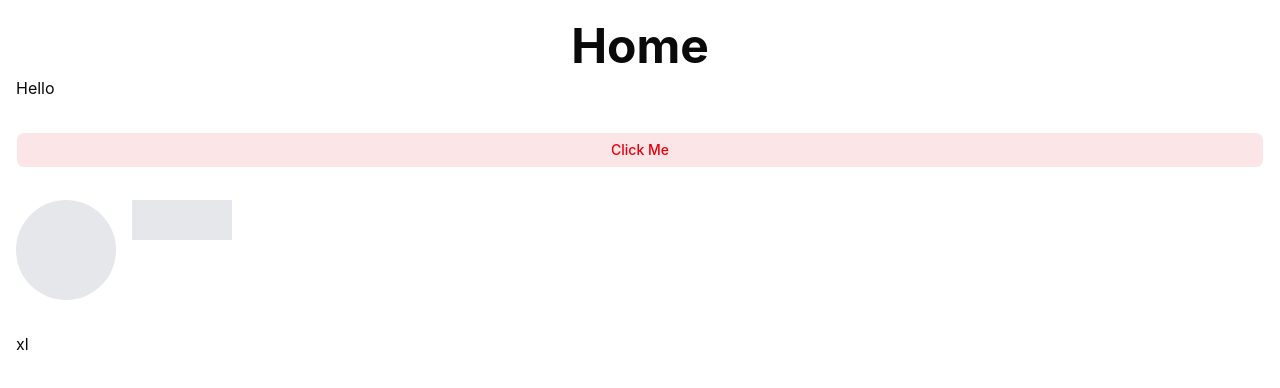
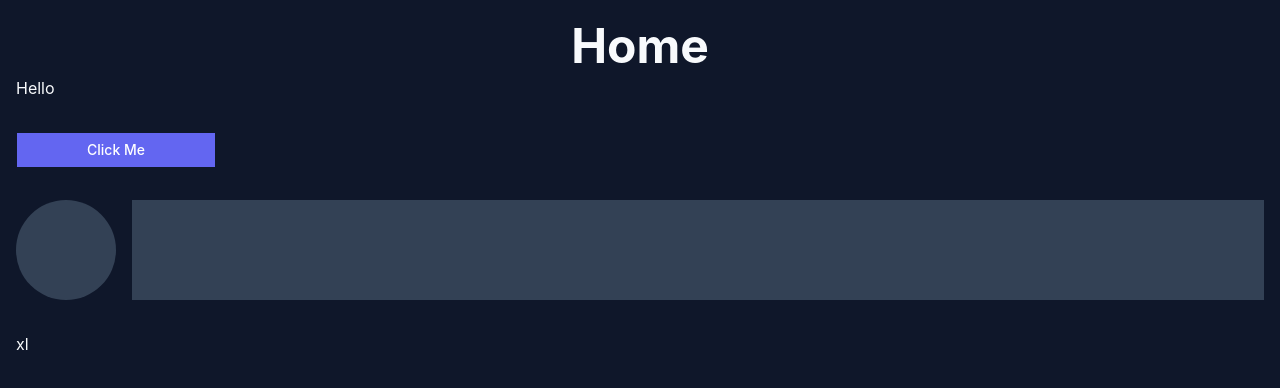
Before and after one commit to mjavason/Simple-React-Template, a React (Vite) app: page / in a window 1280 px wide. Shown: the top 388 px of the page. Built offline with nearby package versions, Linux system fonts and the light colour scheme.

Commit message:
Import new theme variables to global css

```diff
--- a/src/components/loaders.tsx
+++ b/src/components/loaders.tsx
@@ -20,7 +20,7 @@ export function SkeletonLoader({
   ...props
 }: React.ComponentProps<'div'>) {
   const skeletonClass =
-    'relative overflow-hidden bg-gray-200 before:absolute before:inset-y-0 before:left-0 before:w-2/3 before:bg-gradient-to-r before:from-transparent before:via-white/50 before:to-transparent before:animate-shimmer';
+    'relative overflow-hidden bg-border before:absolute before:inset-y-0 before:left-0 before:w-2/3 before:bg-gradient-to-r before:from-transparent before:via-white/50 before:to-transparent before:animate-shimmer';
 
   return (
     <div
--- a/src/index.css
+++ b/src/index.css
@@ -1,7 +1,7 @@
 @import 'tailwindcss';
-@import "tw-animate-css";
-@import "shadcn/tailwind.css";
-@import "@fontsource-variable/inter";
+@import 'tw-animate-css';
+@import 'shadcn/tailwind.css';
+@import '@fontsource-variable/inter';
 
 @custom-variant dark (&:is(.dark *));
 
@@ -33,218 +33,125 @@ code {
 }
 
 @theme inline {
-  --font-heading:
-    var(--font-sans);
-  --font-sans:
-    'Inter Variable', sans-serif;
-  --color-sidebar-ring:
-    var(--sidebar-ring);
-  --color-sidebar-border:
-    var(--sidebar-border);
-  --color-sidebar-accent-foreground:
-    var(--sidebar-accent-foreground);
-  --color-sidebar-accent:
-    var(--sidebar-accent);
-  --color-sidebar-primary-foreground:
-    var(--sidebar-primary-foreground);
-  --color-sidebar-primary:
-    var(--sidebar-primary);
-  --color-sidebar-foreground:
-    var(--sidebar-foreground);
-  --color-sidebar:
-    var(--sidebar);
-  --color-chart-5:
-    var(--chart-5);
-  --color-chart-4:
-    var(--chart-4);
-  --color-chart-3:
-    var(--chart-3);
-  --color-chart-2:
-    var(--chart-2);
-  --color-chart-1:
-    var(--chart-1);
-  --color-ring:
-    var(--ring);
-  --color-input:
-    var(--input);
-  --color-border:
-    var(--border);
-  --color-destructive:
-    var(--destructive);
-  --color-accent-foreground:
-    var(--accent-foreground);
-  --color-accent:
-    var(--accent);
-  --color-muted-foreground:
-    var(--muted-foreground);
-  --color-muted:
-    var(--muted);
-  --color-secondary-foreground:
-    var(--secondary-foreground);
-  --color-secondary:
-    var(--secondary);
-  --color-primary-foreground:
-    var(--primary-foreground);
-  --color-primary:
-    var(--primary);
-  --color-popover-foreground:
-    var(--popover-foreground);
-  --color-popover:
-    var(--popover);
-  --color-card-foreground:
-    var(--card-foreground);
-  --color-card:
-    var(--card);
-  --color-foreground:
-    var(--foreground);
-  --color-background:
-    var(--background);
-  --radius-sm:
-    calc(var(--radius) * 0.6);
-  --radius-md:
-    calc(var(--radius) * 0.8);
-  --radius-lg:
-    var(--radius);
-  --radius-xl:
-    calc(var(--radius) * 1.4);
-  --radius-2xl:
-    calc(var(--radius) * 1.8);
-  --radius-3xl:
-    calc(var(--radius) * 2.2);
-  --radius-4xl:
-    calc(var(--radius) * 2.6);
+  --font-heading: var(--font-sans);
+  --font-sans: 'Inter Variable', sans-serif;
+  --color-sidebar-ring: var(--sidebar-ring);
+  --color-sidebar-border: var(--sidebar-border);
+  --color-sidebar-accent-foreground: var(--sidebar-accent-foreground);
+  --color-sidebar-accent: var(--sidebar-accent);
+  --color-sidebar-primary-foreground: var(--sidebar-primary-foreground);
+  --color-sidebar-primary: var(--sidebar-primary);
+  --color-sidebar-foreground: var(--sidebar-foreground);
+  --color-sidebar: var(--sidebar);
+  --color-chart-5: var(--chart-5);
+  --color-chart-4: var(--chart-4);
+  --color-chart-3: var(--chart-3);
+  --color-chart-2: var(--chart-2);
+  --color-chart-1: var(--chart-1);
+  --color-ring: var(--ring);
+  --color-input: var(--input);
+  --color-border: var(--border);
+  --color-destructive: var(--destructive);
+  --color-accent-foreground: var(--accent-foreground);
+  --color-accent: var(--accent);
+  --color-muted-foreground: var(--muted-foreground);
+  --color-muted: var(--muted);
+  --color-secondary-foreground: var(--secondary-foreground);
+  --color-secondary: var(--secondary);
+  --color-primary-foreground: var(--primary-foreground);
+  --color-primary: var(--primary);
+  --color-popover-foreground: var(--popover-foreground);
+  --color-popover: var(--popover);
+  --color-card-foreground: var(--card-foreground);
+  --color-card: var(--card);
+  --color-foreground: var(--foreground);
+  --color-background: var(--background);
+  --radius-sm: calc(var(--radius) * 0.6);
+  --radius-md: calc(var(--radius) * 0.8);
+  --radius-lg: var(--radius);
+  --radius-xl: calc(var(--radius) * 1.4);
+  --radius-2xl: calc(var(--radius) * 1.8);
+  --radius-3xl: calc(var(--radius) * 2.2);
+  --radius-4xl: calc(var(--radius) * 2.6);
 }
 
 :root {
-  --background:
-    oklch(1 0 0);
-  --foreground:
-    oklch(0.145 0 0);
-  --card:
-    oklch(1 0 0);
-  --card-foreground:
-    oklch(0.145 0 0);
-  --popover:
-    oklch(1 0 0);
-  --popover-foreground:
-    oklch(0.145 0 0);
-  --primary:
-    oklch(0.205 0 0);
-  --primary-foreground:
-    oklch(0.985 0 0);
-  --secondary:
-    oklch(0.97 0 0);
-  --secondary-foreground:
-    oklch(0.205 0 0);
-  --muted:
-    oklch(0.97 0 0);
-  --muted-foreground:
-    oklch(0.556 0 0);
-  --accent:
-    oklch(0.97 0 0);
-  --accent-foreground:
-    oklch(0.205 0 0);
-  --destructive:
-    oklch(0.577 0.245 27.325);
-  --border:
-    oklch(0.922 0 0);
-  --input:
-    oklch(0.922 0 0);
-  --ring:
-    oklch(0.708 0 0);
-  --chart-1:
-    oklch(0.87 0 0);
-  --chart-2:
-    oklch(0.556 0 0);
-  --chart-3:
-    oklch(0.439 0 0);
-  --chart-4:
-    oklch(0.371 0 0);
-  --chart-5:
-    oklch(0.269 0 0);
-  --radius:
-    0.625rem;
-  --sidebar:
-    oklch(0.985 0 0);
-  --sidebar-foreground:
-    oklch(0.145 0 0);
-  --sidebar-primary:
-    oklch(0.205 0 0);
-  --sidebar-primary-foreground:
-    oklch(0.985 0 0);
-  --sidebar-accent:
-    oklch(0.97 0 0);
-  --sidebar-accent-foreground:
-    oklch(0.205 0 0);
-  --sidebar-border:
-    oklch(0.922 0 0);
-  --sidebar-ring:
-    oklch(0.708 0 0);
+  --background: #0f172a;
+  --foreground: #f8fafc;
+
+  --card: #1e293b;
+  --card-foreground: #f8fafc;
+
+  --popover: #1e293b;
+  --popover-foreground: #f8fafc;
+
+  --primary: #6366f1;
+  --primary-foreground: #ffffff;
+
+  --secondary: #22d3ee;
+  --secondary-foreground: #0f172a;
+
+  --muted: #334155;
+  --muted-foreground: #94a3b8;
+
+  --accent: #22d3ee;
+  --accent-foreground: #0f172a;
+
+  --destructive: #f43f5e;
+  --destructive-foreground: #ffffff;
+
+  --border: #334155;
+  --input: #334155;
+  --ring: #6366f1;
+
+  --chart-1: #6366f1;
+  --chart-2: #22d3ee;
+  --chart-3: #a78bfa;
+  --chart-4: #f8fafc;
+  --chart-5: #64748b;
+
+  --sidebar: #0b1120;
+  --sidebar-foreground: #f8fafc;
+  --sidebar-primary: #6366f1;
+  --sidebar-primary-foreground: #ffffff;
+  --sidebar-accent: #22d3ee;
+  --sidebar-accent-foreground: #0f172a;
+  --sidebar-border: #1e293b;
+  --sidebar-ring: #6366f1;
 }
 
 .dark {
-  --background:
-    oklch(0.145 0 0);
-  --foreground:
-    oklch(0.985 0 0);
-  --card:
-    oklch(0.205 0 0);
-  --card-foreground:
-    oklch(0.985 0 0);
-  --popover:
-    oklch(0.205 0 0);
-  --popover-foreground:
-    oklch(0.985 0 0);
-  --primary:
-    oklch(0.922 0 0);
-  --primary-foreground:
-    oklch(0.205 0 0);
-  --secondary:
-    oklch(0.269 0 0);
-  --secondary-foreground:
-    oklch(0.985 0 0);
-  --muted:
-    oklch(0.269 0 0);
-  --muted-foreground:
-    oklch(0.708 0 0);
-  --accent:
-    oklch(0.269 0 0);
-  --accent-foreground:
-    oklch(0.985 0 0);
-  --destructive:
-    oklch(0.704 0.191 22.216);
-  --border:
-    oklch(1 0 0 / 10%);
-  --input:
-    oklch(1 0 0 / 15%);
-  --ring:
-    oklch(0.556 0 0);
-  --chart-1:
-    oklch(0.87 0 0);
-  --chart-2:
-    oklch(0.556 0 0);
-  --chart-3:
-    oklch(0.439 0 0);
-  --chart-4:
-    oklch(0.371 0 0);
-  --chart-5:
-    oklch(0.269 0 0);
-  --sidebar:
-    oklch(0.205 0 0);
-  --sidebar-foreground:
-    oklch(0.985 0 0);
-  --sidebar-primary:
-    oklch(0.488 0.243 264.376);
-  --sidebar-primary-foreground:
-    oklch(0.985 0 0);
-  --sidebar-accent:
-    oklch(0.269 0 0);
-  --sidebar-accent-foreground:
-    oklch(0.985 0 0);
-  --sidebar-border:
-    oklch(1 0 0 / 10%);
-  --sidebar-ring:
-    oklch(0.556 0 0);
+  --background: oklch(0.145 0 0);
+  --foreground: oklch(0.985 0 0);
+  --card: oklch(0.205 0 0);
+  --card-foreground: oklch(0.985 0 0);
+  --popover: oklch(0.205 0 0);
+  --popover-foreground: oklch(0.985 0 0);
+  --primary: oklch(0.922 0 0);
+  --primary-foreground: oklch(0.205 0 0);
+  --secondary: oklch(0.269 0 0);
+  --secondary-foreground: oklch(0.985 0 0);
+  --muted: oklch(0.269 0 0);
+  --muted-foreground: oklch(0.708 0 0);
+  --accent: oklch(0.269 0 0);
+  --accent-foreground: oklch(0.985 0 0);
+  --destructive: oklch(0.704 0.191 22.216);
+  --border: oklch(1 0 0 / 10%);
+  --input: oklch(1 0 0 / 15%);
+  --ring: oklch(0.556 0 0);
+  --chart-1: oklch(0.87 0 0);
+  --chart-2: oklch(0.556 0 0);
+  --chart-3: oklch(0.439 0 0);
+  --chart-4: oklch(0.371 0 0);
+  --chart-5: oklch(0.269 0 0);
+  --sidebar: oklch(0.205 0 0);
+  --sidebar-foreground: oklch(0.985 0 0);
+  --sidebar-primary: oklch(0.488 0.243 264.376);
+  --sidebar-primary-foreground: oklch(0.985 0 0);
+  --sidebar-accent: oklch(0.269 0 0);
+  --sidebar-accent-foreground: oklch(0.985 0 0);
+  --sidebar-border: oklch(1 0 0 / 10%);
+  --sidebar-ring: oklch(0.556 0 0);
 }
 
 @layer base {
--- a/src/routes/public/home.page.tsx
+++ b/src/routes/public/home.page.tsx
@@ -10,17 +10,18 @@ function HomePage() {
         <div>Hello</div>
 
         <Button
-          variant={'destructive'}
+          variant={'default'}
           onClick={() => {
             toast.success('Hello world');
           }}
+          className={'max-w-50'}
         >
           Click Me
         </Button>
 
         <div className="flex gap-4">
           <SkeletonLoader className={'w-25 h-25 rounded-full'} />
-          <SkeletonLoader className="w-25 h-10" />
+          <SkeletonLoader className="w-full h-25" />
         </div>
 
         <div>
```
